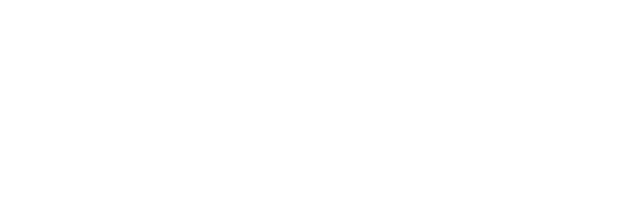
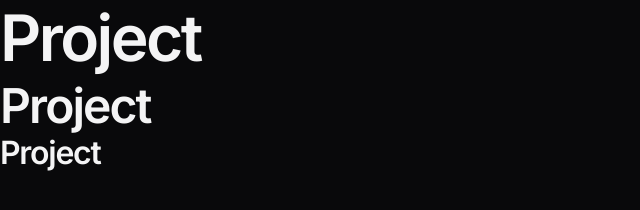
Before and after one commit to FranciscoSSN/lading-page-zingen, a plain HTML site: page index.html in a window 1280 px wide. Shown: the whole page, without its empty margins (0-640 px from the left). Drawn offline with Linux system fonts and the light colour scheme.

Commit message:
Definindo variaveis no CSS

```diff
--- a/index.html
+++ b/index.html
@@ -1,12 +1,17 @@
 <!DOCTYPE html>
 <html lang="pt-br">
 <head>
+    <link rel="preconnect" href="https://fonts.googleapis.com">
+    <link rel="preconnect" href="https://fonts.gstatic.com" crossorigin>
     <meta charset="UTF-8">
     <meta name="viewport" content="width=device-width, initial-scale=1.0">
     <title>Zingen - Karaokê</title>
     <link rel="stylesheet" href="styles/index.css">
+    <link href="https://fonts.googleapis.com/css2?family=Inter:ital,opsz,wght@0,14..32,100..900;1,14..32,100..900&display=swap" rel="stylesheet">
 </head>
 <body>
-
+    <h1>Project</h1>
+    <h2>Project</h2>
+    <h3>Project</h3>
 </body>
 </html>
--- a/styles/global.css
+++ b/styles/global.css
@@ -0,0 +1,82 @@
+*,
+*::before,
+*::after {
+    box-sizing: border-box;
+}
+
+* {
+    margin: 0;
+    padding: 0;
+    font: inherit;
+
+    -webkit-font-smoothing: antialiased;
+}
+
+:root {
+    --bg-color: #09090B;
+    --surface-color: #18181B;
+    --stroke-color: #27272A;
+    --text-color-primary: #F4F4F5;
+    --text-color-secondary: #A1A1AA;
+    --brand-color-primary: #F7B733;
+    --brand-color-secondary: #FC4A1A;
+
+    --ff-sans: 'Inter', system-ui, sans-serif;
+    --fw-base: 400;
+    --fw-md: 500;
+    --fw-bold: 600;
+
+    --fs-sm: 0.875rem;
+    --fs-base: 1rem;
+    --fs-lg: 1.25rem;
+    --fs-xl: 1.5rem;
+    --fs-2xl: 2.5rem;
+}
+
+html {
+    font-family: var(--ff-sans);
+    font-weight: var(--fw-base);
+    font-size: var(--fs-base);
+    line-height: 1.6;
+    color: var(--text-color-primary);
+}
+
+body {
+    background-color: var(--bg-color);
+}
+
+h1, h2, h3 {
+    line-height: 1.2;
+    color: var(--text-color-primary);
+    font-weight: var(--fw-bold);
+    letter-spacing: -0.04em;
+}
+
+h1 {
+    font-size: var(--fs-2xl);
+}
+
+h2 {
+    font-size: var(--fs-xl);
+}
+
+h3 {
+    font-size: var(--fs-lg);
+}
+
+a {
+    text-decoration: none;
+    color: inherit;
+}
+
+ul[role="list"] {
+    list-style: none;
+}
+
+@media (width >= 80em) {
+    :root {
+        --fs-lg: 2rem;
+        --fs-xl: 3rem;
+        --fs-2xl: 4rem;
+    }
+}
```
